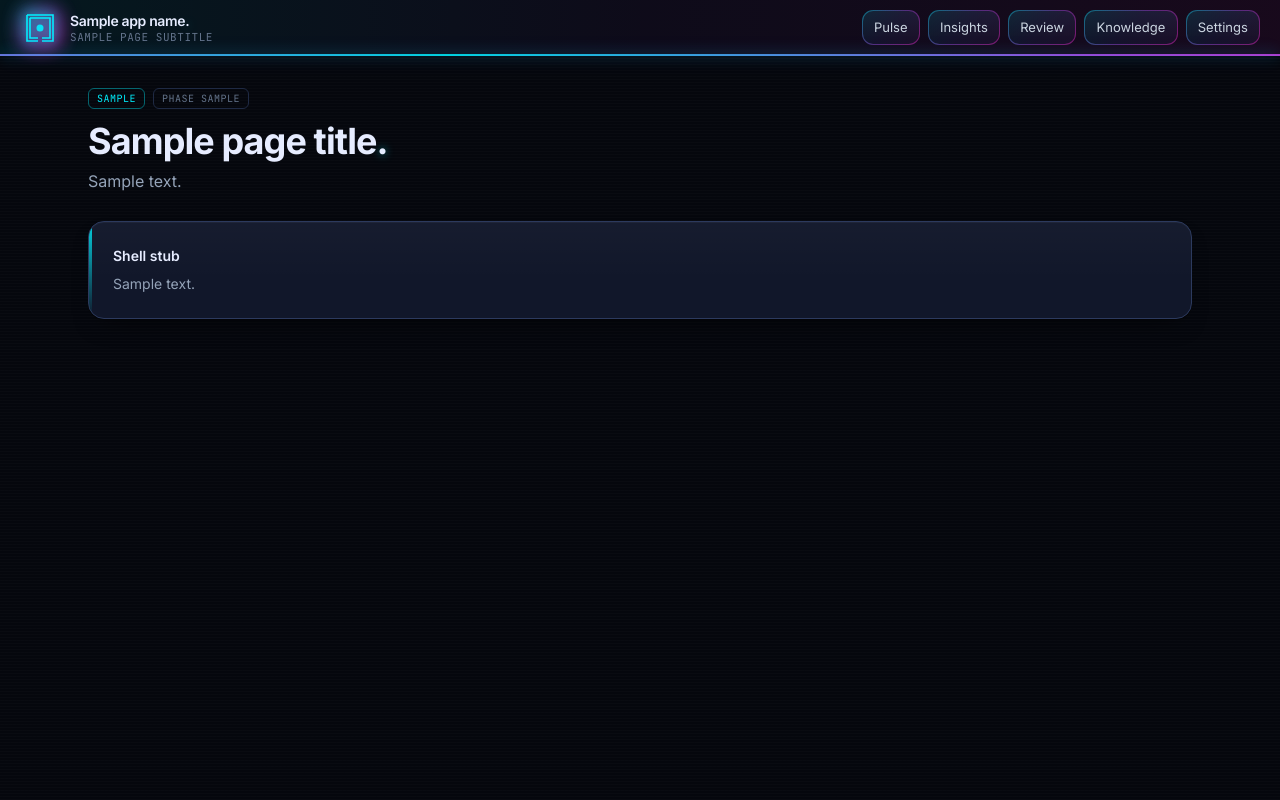
After one commit to BdM-15/ariadne-capform, a FastAPI app: template backend/src/thread/ui/templates/stub_page.html in a window 1280 px wide. The commit adds this page. Run offline with FastAPI, Linux system fonts and the light colour scheme; the template is opened without the code that fills it: most values are stand-ins (such as "Sample title", 1, 10 or a date in 2020); some libraries are stand-ins or nearby versions.

Commit message:
Phase 12a: three-lane plan sync, nav shell stubs

```diff
--- a/backend/src/thread/ui/routes.py
+++ b/backend/src/thread/ui/routes.py
@@ -46,6 +46,65 @@ WORKSPACE_TABS = [
     ("research", "Research"),
 ]
 
+SHELL_STUB_PAGES: dict[str, dict[str, str]] = {
+    "insights": {
+        "page_title": "Data Insights",
+        "page_subtitle": "Opportunity identification",
+        "product_lane": "Identify",
+        "page_description": (
+            "Market deep dives over USAspending — agency, competitor, NAICS, PSC, and combos. "
+            "Not NAICS-only. Successor to capture-insights exploration."
+        ),
+        "next_phase": "17",
+        "stub_message": "Phase 12a shell only. Phase 17 wires multi-facet queries and saved lenses.",
+    },
+    "review": {
+        "page_title": "Review Queue",
+        "page_subtitle": "Trust promotion",
+        "product_lane": "All lanes",
+        "page_description": (
+            "Global queue for candidate outputs — packet edits, research, skills. "
+            "Nothing auto-promotes to trusted."
+        ),
+        "next_phase": "12c",
+        "stub_message": "Phase 12c lists pending reviews with human titles and approve actions.",
+    },
+    "knowledge": {
+        "page_title": "Knowledge",
+        "page_subtitle": "Capture development",
+        "product_lane": "Capture",
+        "page_description": (
+            "Obsidian vault browser, domain_intel, entities. "
+            "MinerU ingest will land parsed docs and wiki drafts here."
+        ),
+        "next_phase": "15",
+        "stub_message": "Phase 15 wires vault browser. Phase 19 adds MinerU document upload.",
+    },
+    "settings": {
+        "page_title": "Settings",
+        "page_subtitle": "Platform health",
+        "product_lane": "Operate",
+        "page_description": (
+            "Postgres, intel migration, research providers, vault path, saved insight lenses."
+        ),
+        "next_phase": "12b",
+        "stub_message": "Phase 12b shows read-only health from existing /api/health and intel endpoints.",
+    },
+}
+
+
+def _render_stub_page(request: Request, settings: Settings, nav_key: str) -> HTMLResponse:
+    meta = SHELL_STUB_PAGES[nav_key]
+    return templates.TemplateResponse(
+        request,
+        "stub_page.html",
+        {
+            "app_name": settings.public_app_name,
+            "active_nav": nav_key,
+            **meta,
+        },
+    )
+
 
 def _htmx_redirect(url: str) -> Response:
     return Response(status_code=200, headers={"HX-Redirect": url})
@@ -82,6 +141,38 @@ async def _panel_context(
 
 def _render_panel(request: Request, ctx: dict) -> HTMLResponse:
     return templates.TemplateResponse(request, "partials/workspace_panel.html", ctx)
+
+
+@router.get("/insights", response_class=HTMLResponse)
+async def insights_page(
+    request: Request,
+    settings: Settings = Depends(get_settings),
+) -> HTMLResponse:
+    return _render_stub_page(request, settings, "insights")
+
+
+@router.get("/review", response_class=HTMLResponse)
+async def review_page(
+    request: Request,
+    settings: Settings = Depends(get_settings),
+) -> HTMLResponse:
+    return _render_stub_page(request, settings, "review")
+
+
+@router.get("/knowledge", response_class=HTMLResponse)
+async def knowledge_page(
+    request: Request,
+    settings: Settings = Depends(get_settings),
+) -> HTMLResponse:
+    return _render_stub_page(request, settings, "knowledge")
+
+
+@router.get("/settings", response_class=HTMLResponse)
+async def settings_page(
+    request: Request,
+    settings: Settings = Depends(get_settings),
+) -> HTMLResponse:
+    return _render_stub_page(request, settings, "settings")
 
 
 @router.get("/", response_class=HTMLResponse)
--- a/backend/src/thread/ui/templates/base.html
+++ b/backend/src/thread/ui/templates/base.html
@@ -78,9 +78,21 @@
           </div>
         </div>
       </div>
-      <nav class="flex items-center gap-2 ml-auto">
+      <nav class="flex items-center gap-2 ml-auto flex-wrap justify-end">
         <a href="/" class="topbar-pill {% if active_nav == 'pulse' %}text-neon-cyan{% endif %}">
-          Portfolio Pulse
+          Pulse
+        </a>
+        <a href="/insights" class="topbar-pill {% if active_nav == 'insights' %}text-neon-cyan{% endif %}">
+          Insights
+        </a>
+        <a href="/review" class="topbar-pill {% if active_nav == 'review' %}text-neon-cyan{% endif %}">
+          Review
+        </a>
+        <a href="/knowledge" class="topbar-pill {% if active_nav == 'knowledge' %}text-neon-cyan{% endif %}">
+          Knowledge
+        </a>
+        <a href="/settings" class="topbar-pill {% if active_nav == 'settings' %}text-neon-cyan{% endif %}">
+          Settings
         </a>
       </nav>
     </header>
--- /dev/null
+++ b/backend/src/thread/ui/templates/stub_page.html
@@ -0,0 +1,20 @@
+{% extends "base.html" %}
+{% block title %}{{ page_title }} — {{ app_name }}{% endblock %}
+{% block subtitle %}{{ page_subtitle }}{% endblock %}
+{% block content %}
+<div class="mb-7">
+  <div class="flex flex-wrap items-center gap-2 mb-3">
+    <span class="pill border border-neon-cyan/40 text-neon-cyan text-[10px] font-mono uppercase">{{ product_lane }}</span>
+    <span class="pill border border-edge text-slate-500 text-[10px] font-mono">Phase {{ next_phase }}</span>
+  </div>
+  <h1 class="text-4xl font-bold tracking-tight">
+    {{ page_title }}<span class="neon-text">.</span>
+  </h1>
+  <p class="text-base text-slate-400 mt-2 max-w-2xl">{{ page_description }}</p>
+</div>
+
+<section class="card card-accent accent-cyan p-6">
+  <h2 class="font-semibold text-sm mb-2">Shell stub</h2>
+  <p class="text-sm text-slate-400">{{ stub_message }}</p>
+</section>
+{% endblock %}
```
Also changed, not shown: backend/tests/test_ui_nav.py (added, +32 -0 lines), docs/PLAN.md (+24 -7 lines).
